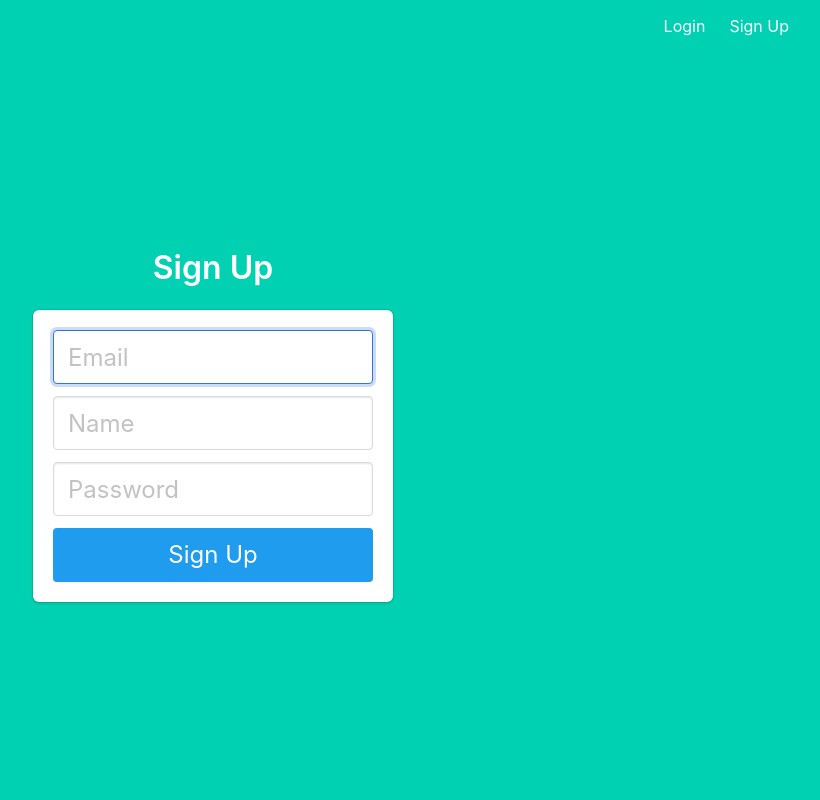
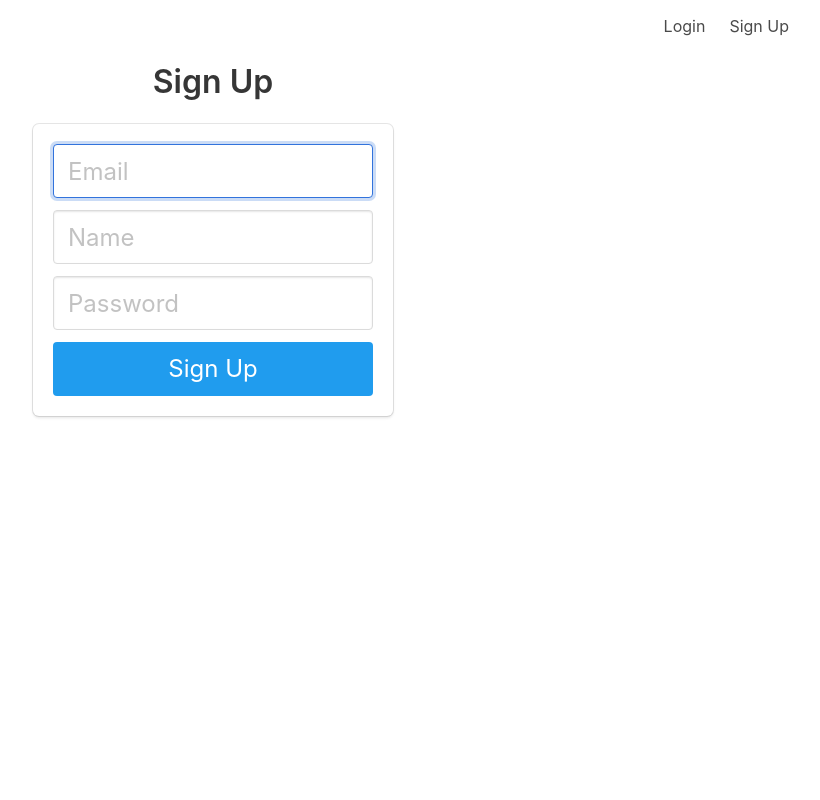
Before and after one commit to KosAqH/Habit-tracker, a Flask app: page /signup in a window 1280 px wide. Shown: the whole page, without its empty margins (427-1247 px from the left). Run offline with Flask 3, Linux system fonts and the light colour scheme.

Commit message:
Remove color background from website. Create HTML file for index page

```diff
--- a/app/templates/base.html
+++ b/app/templates/base.html
@@ -10,7 +10,7 @@
 </head>
 
 <body>
-    <section class="hero is-primary is-fullheight">
+    <section class="is-primary is-fullheight">
 
         <div class="hero-head">
             <nav class="navbar">
@@ -38,7 +38,7 @@
             </nav>
         </div>
 
-        <div class="hero-body">
+        <div class="">
             <div class="container has-text-centered">
                {% block content %}
                {% endblock %}
```
Also changed, not shown: app/templates/index.html (added, +11 -0 lines).
